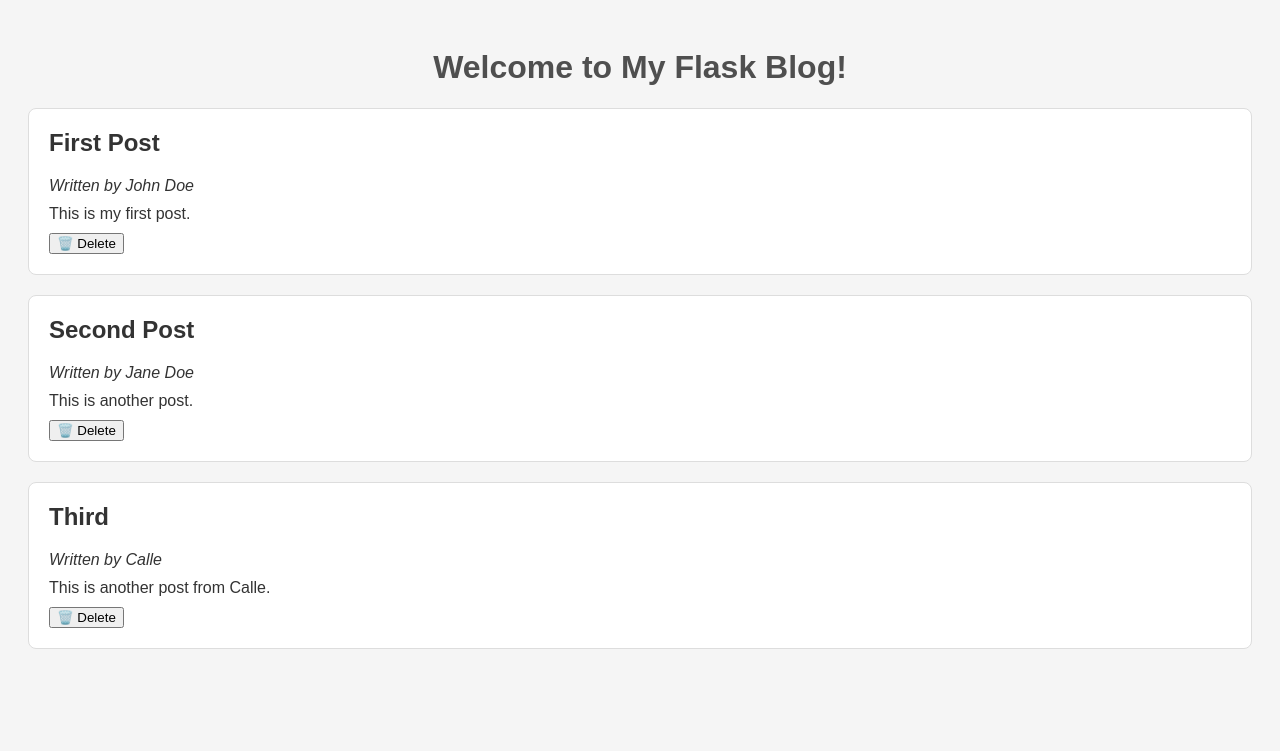
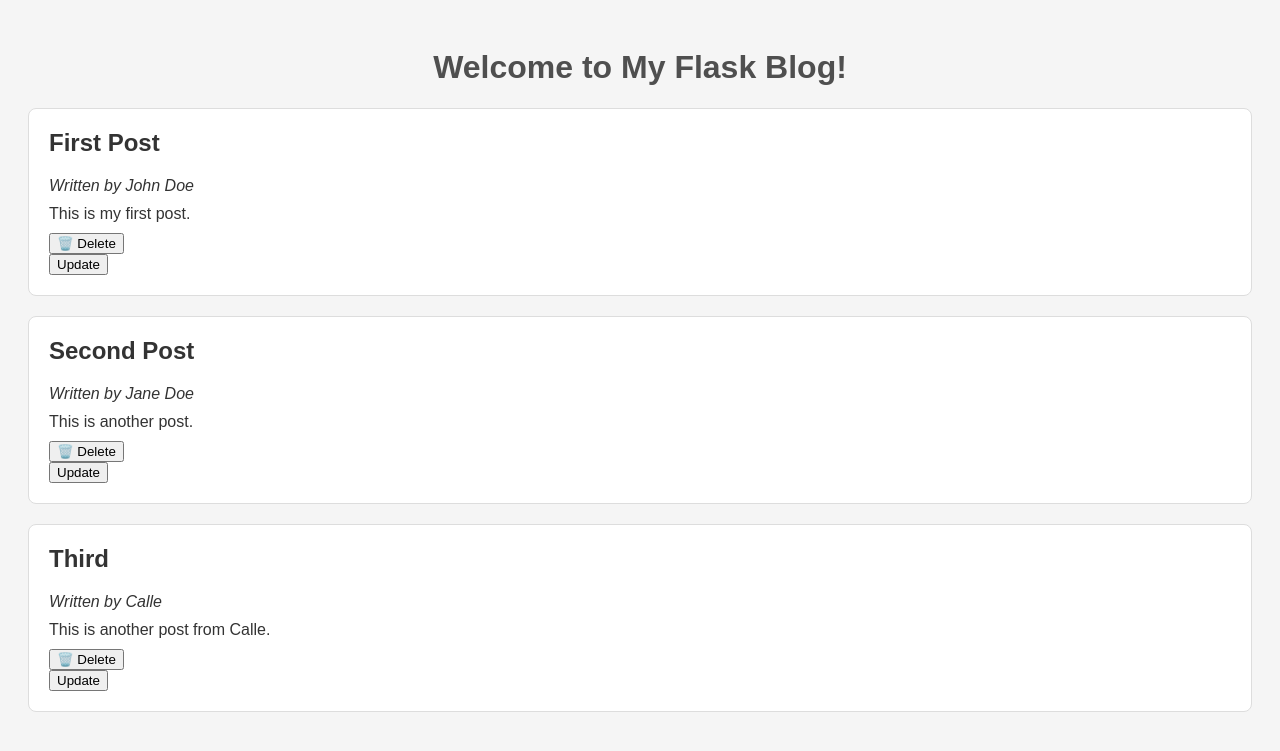
Before and after one commit to Mister-Calvin/Masterblog, a Flask app: page / in a window 1280 px wide. Shown: the top 751 px of the page. Run offline with Flask 3, Linux system fonts and the light colour scheme.

Commit message:
Added update functionality in app.py and integrated Update button in index.html

```diff
--- a/app.py
+++ b/app.py
@@ -57,6 +57,40 @@ def delete(post_id):
 
 
 
+@app.route('/update/<int:post_id>', methods=['GET', 'POST'])
+def update(post_id):
+
+    # Fetch the blog posts from the JSON file
+    posts = load_data("blog_posts.json")
+    #load post
+    for info in posts:
+        if info['id'] == post_id:
+            post = info
+            break
+
+
+    if post is None:
+        # Post not found
+        return "Post not found", 404
+
+    if request.method == 'POST':
+    # Update the post in the JSON file
+        #get data
+        new_title = request.form.get('title')
+        new_content = request.form.get('content')
+        #overwrite old Data
+        post['title'] = new_title
+        post['content'] = new_content
+
+        with open("blog_posts.json", "w") as f:
+            json.dump(posts, f, indent=2)
+        return redirect(url_for('index'))
+
+    # Else, it's a GET request
+    # So display the update.html page
+    return render_template('update.html', post=post)
+
+
 
 
 
--- a/templates/index.html
+++ b/templates/index.html
@@ -17,9 +17,11 @@
         <p>{{ post.content }}</p>
 
         <form action="{{ url_for('delete', post_id=post.id) }}" method="GET">
-        <button type="submit">🗑️ Delete</button>
+        <button type="submit">🗑️ Delete</button> </form>
+         <form   action="{{ url_for('update', post_id=post.id) }}" method="GET">
+        <button type="submit">Update</button>
+
         </form>
-
     </div>
     {% endfor %}
 
```
